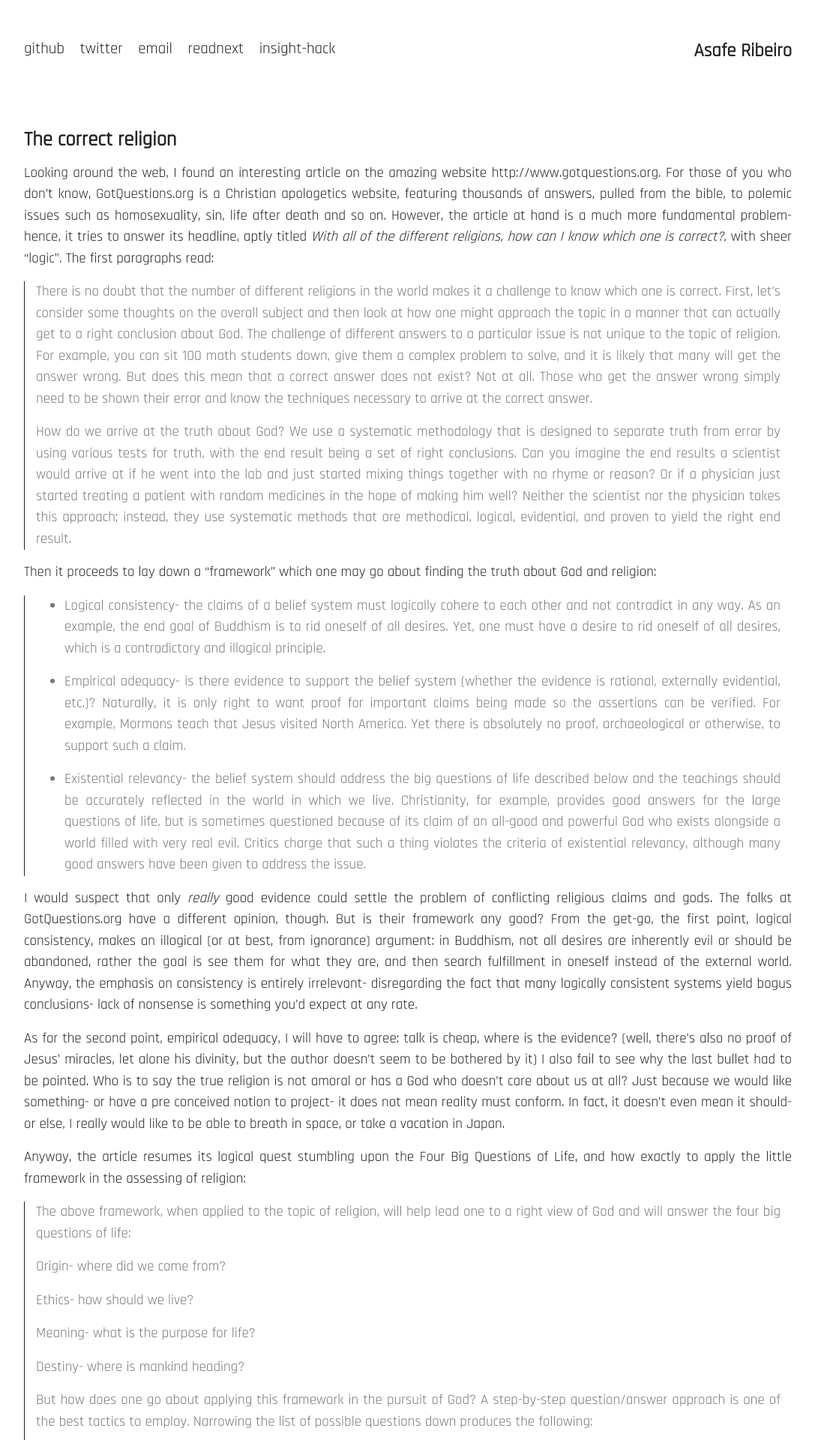
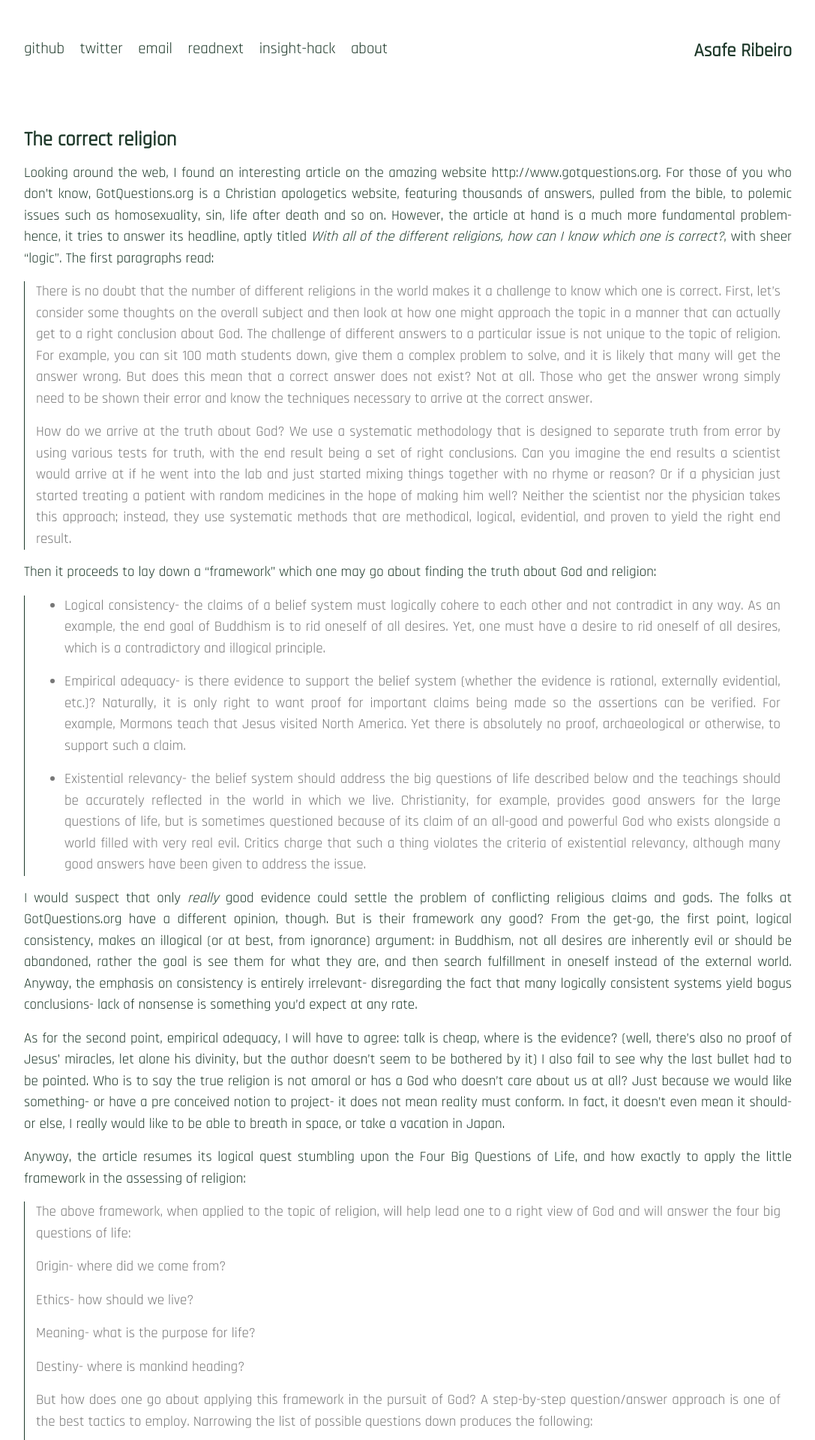
Before and after one commit to easafe/easafe.github.io, a Jekyll site: the page built from _posts/2015-06-13-correct-religion.md, in a window 1280 px wide. Shown: the top 1920 px of the page at 75% size, without its empty margins (96-1183 px from the left). Built offline with Jekyll 4.4.1, drawn with Linux system fonts in a browser that asks for light colours.

Commit message:
tag css color scheme

```diff
--- a/_includes/top.html
+++ b/_includes/top.html
@@ -31,7 +31,10 @@
                     <a href="http://readnext.xyz">readnext</a>
                 </li>
                 <li>
-                    <a href="insight-hack.html">insight-hack</a>
+                    <a href="/insight-hack.html">insight-hack</a>
+                </li>
+                <li>
+                    <a href="/about">about</a>
                 </li>
             </ul>
             <span class="logo"><a href="/">Asafe Ribeiro</a></span>
--- a/css/religion.css
+++ b/css/religion.css
@@ -0,0 +1,22 @@
+ body {
+    color:#1e392a;
+}
+
+a {
+  color:#1e392a;
+}
+
+footer a {
+  color:white;
+}
+
+footer {
+  background: #1e392a;
+  color:white;
+}
+
+.post blockquote {
+    padding: 0 15px;
+    color: #777;
+    border-left: 1px solid #1e392a;
+}
```
Also changed, not shown: css/rambling.css (+18 -0 lines), css/rant.css (+20 -0 lines), 1 other file.
